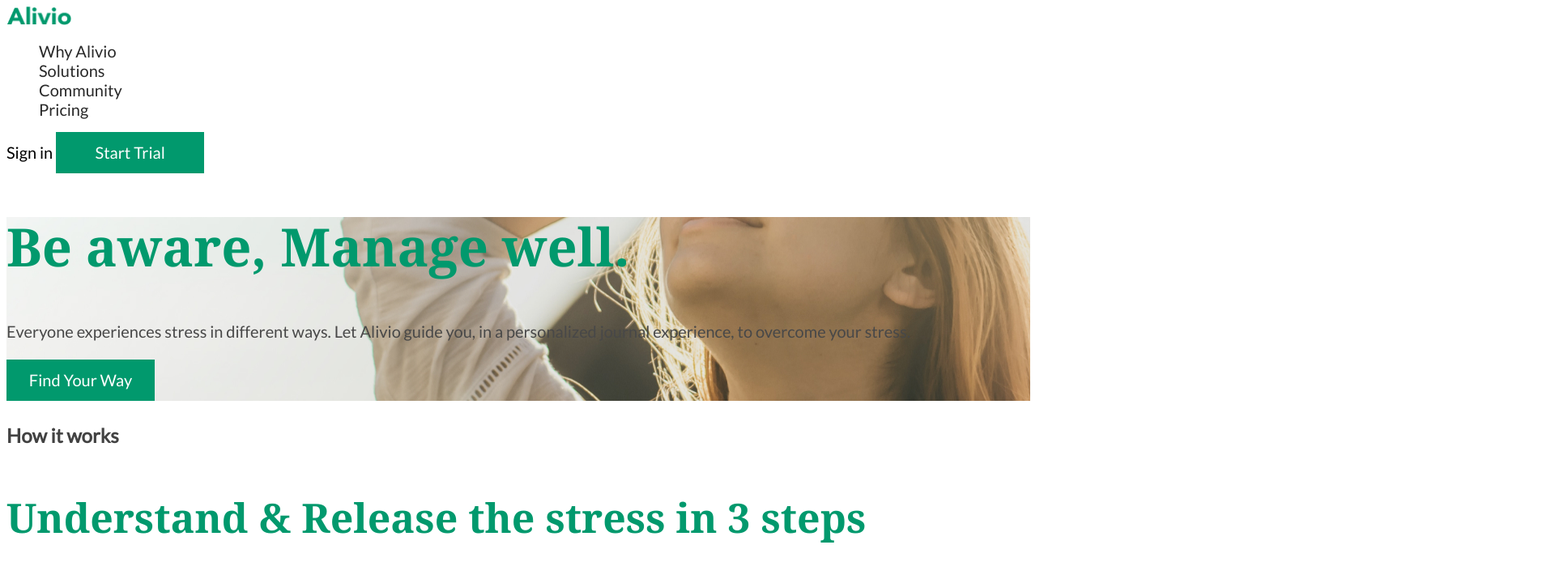
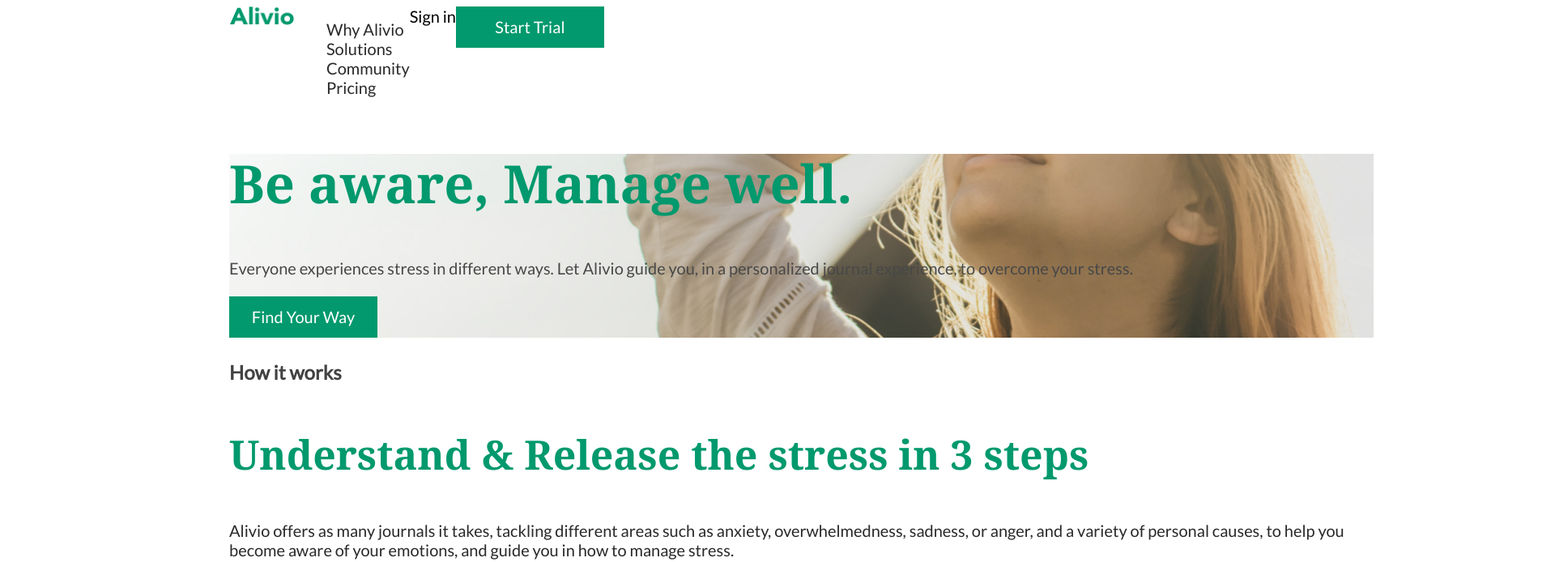
Before and after one commit to Dikhtiar-Tania96/MY_SITE, a plain HTML site: page index.html in a window 1280 px wide. Shown: the top 694 px of the page at 81% size, 1920 px wide, since content can reach past the window. Drawn offline with Linux system fonts and the light colour scheme.

Commit message:
add new changes

```diff
--- a/css/style.css
+++ b/css/style.css
@@ -6,6 +6,14 @@
     --white-color:#FFFFFF;
     --second-color:#424242;
     --bg-color:#245852;
+}
+
+.container{
+    width: 1413px;
+    padding-left: 275px;
+    padding-right: 275px;
+    margin-left: auto;
+    margin-right: auto;
 }
 
 .navi-header{
@@ -132,3 +140,7 @@
     color: var(--white-color);
     list-style: none;
 }
+
+.header-section{
+    display: inline-flex;
+}
--- a/index.html
+++ b/index.html
@@ -15,9 +15,9 @@
     <link rel="stylesheet" href="css/style.css" />
   </head>
   <body>
-    <header>
+    <div class="container">
+    <header class="header-section">
       <img src="css/Logo.png" alt="logo" width="80px" height="23px" />
-
       <ul>
         <li class="header-list">
           <a href="" class="navi-header">Why Alivio</a>
@@ -86,5 +86,6 @@
             <li class="list-elem">Pricing</li>
         </ul>
     </footer>
+  </div>
   </body>
 </html>
```
